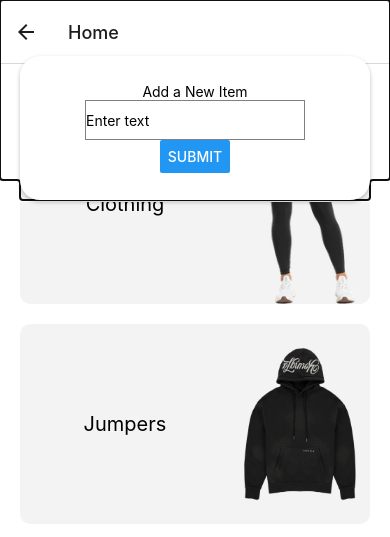
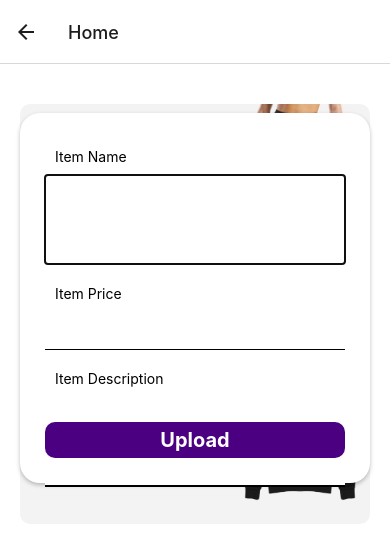
Before and after one commit to JamesBellew/ReactNativeFirst, a React Native app: screen /Home in a window 390 px wide. Shown: the top 537 px of the page. Built offline with nearby package versions, Linux system fonts and the light colour scheme.

Commit message:
started on the adding new item, props are sent to parent, now just need to do a lot of valildation

```diff
--- a/app/screens/Home.js
+++ b/app/screens/Home.js
@@ -7,7 +7,12 @@ import NewItem from './NewItem';
 
 
 function Home(props) {
-
+    const handleNewItemData = (newData) => {
+        setIsNewItemModalShowing(false)
+        console.log(newData);
+        // setItemsData(prevData => [...prevData, newData]);
+        // Do something with the newData, like adding it to an array
+    };
 const categoryClickedHanlder = (categoryname)=>{
     setIsCategoryPicked(true)
     setCategorySelected(categoryname);
@@ -196,8 +201,10 @@ let cartTotalPrice=0
                     </View>
                 </Pressable>
             ))}
+{isNewItemModalShowing &&
+<NewItem onNewItemSubmit={handleNewItemData}/>
 
-<NewItem/>
+}
 
 
 <Modal
--- a/app/screens/NewItem.js
+++ b/app/screens/NewItem.js
@@ -6,10 +6,32 @@ function NewItem(props) {
     const [modalVisible, setModalVisible] = useState(true);
     // const [text, setText] = useState('');
 
+    const [newItemName, setNewItemName] = useState('');
+    const [newItemPrice, setNewItemPrice] = useState('');
+    const [newItemDesc, setNewItemDesc] = useState('');
+    const handlePriceChange = (text) => {
+      const filteredText = text.replace(/[^0-9.]/g, ''); // Allows numbers and decimal point
+      setNewItemPrice(filteredText);
+  };
     const handleSubmit = () => {
-      // Here you can handle the submission of the text
-      console.log('Submitted text:', text);
+      // console.log('Submitted Name:', newItemName);
+      // console.log('Submitted Price:', newItemPrice);
+      // console.log('Submitted Description:', newItemDesc);
+
+
+
+
+      const itemData = {
+        name: newItemName,
+        price: newItemPrice,
+        description: newItemDesc,
+        // Add other fields if necessary
     };
+
+    // Call the parent callback function with the new item data
+    props.onNewItemSubmit(itemData);
+      // Add submission logic here
+  };
     return (
      <>
      <Modal
@@ -20,30 +42,88 @@ function NewItem(props) {
           Alert.alert('Modal has been closed.');
           setModalVisible(!modalVisible);
         }}>
-             <TouchableWithoutFeedback onPress={() => setModalVisible(false)}>
+
         <View style={styles.centeredView}>
           <View style={{...styles.modalView,backgroundColor:'white'}}>
-<Text>Add a New Item</Text>
-<TextInput
-        style={{ height: 40, borderColor: 'gray', borderWidth: 1 }}
-        placeholder="Enter text"
-        // onChangeText={setText}
-      />
-      <Button
-        onPress={handleSubmit}
-        title="Submit"
-      />
+            <View style={{flex:1,flexDirection:'column', width:'100%'}}>
+
+            <View style={{flex:4}}>
+              <Text style={{padding:10}}>Item Name</Text>
+            <View
+      style={{
+        backgroundColor: newItemName,
+        borderBottomColor: '#000000',
+        borderBottomWidth: 1,
+      }}>
+        <TextInput
+            editable
+            multiline
+            numberOfLines={4}
+            maxLength={40}
+            onChangeText={setNewItemName} // Corrected
+            value={newItemName}
+            style={styles.textInput}
+        />
+
+    </View>
+    <Text style={{padding:10,marginTop:10}}>Item Price</Text>
+            <View
+      style={{
+        backgroundColor: newItemPrice,
+        borderBottomColor: '#000000',
+        borderBottomWidth: 1,
+      }}>
+             <TextInput
+                            editable
+                            keyboardType='numeric'
+                            onChangeText={handlePriceChange}
+                            value={newItemPrice}
+                            style={{padding: 10}}
+                        />
+
+    </View>
+
+    <Text style={{padding:10,marginTop:10}}>Item Description</Text>
+            <View
+      style={{
+        backgroundColor: newItemDesc,
+        borderBottomColor: '#000000',
+        borderBottomWidth: 1,
+      }}>
+         <TextInput
+            editable
+            multiline
+            numberOfLines={4}
+            maxLength={40}
+            onChangeText={setNewItemDesc} // Corrected
+            value={newItemDesc}
+            style={styles.textInput}
+        />
+    </View>
+            </View>
+
+<Pressable onPress={handleSubmit} style={{
+  backgroundColor:'indigo',flex:.5,justifyContent:'center',alignItems:'center',borderRadius:10
+}}><Text style={{color:'white',fontSize:20, fontWeight:'bold'}}>Upload</Text></Pressable>
+            </View>
+
           </View>
 
 
         </View>
-        </TouchableWithoutFeedback>
+
       </Modal>
 
      </>
     );
 }
 const styles = StyleSheet.create({
+  textInput: {
+    padding: 10,
+    backgroundColor: '#FFFFFF', // Set a constant color
+    borderBottomColor: '#000000',
+    borderBottomWidth: 1,
+},
     badgeContainer: {
     position: 'absolute',
     right: 20, // Adjust as needed
```
